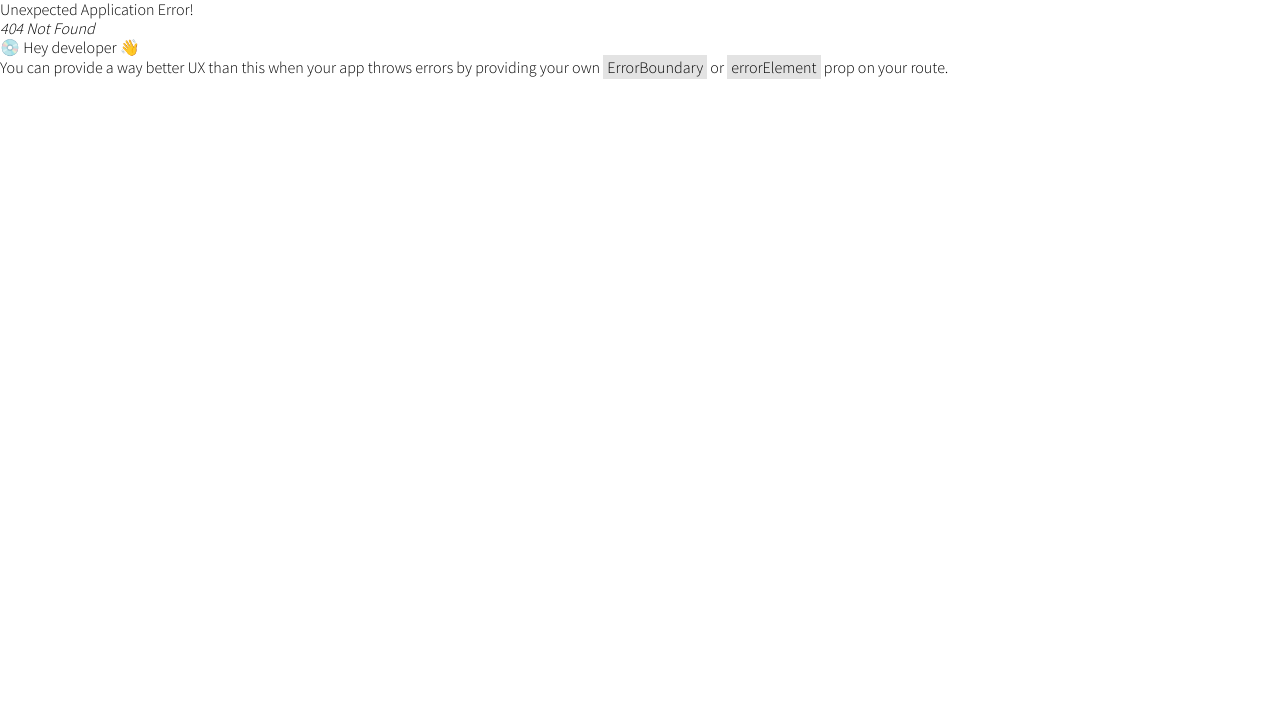
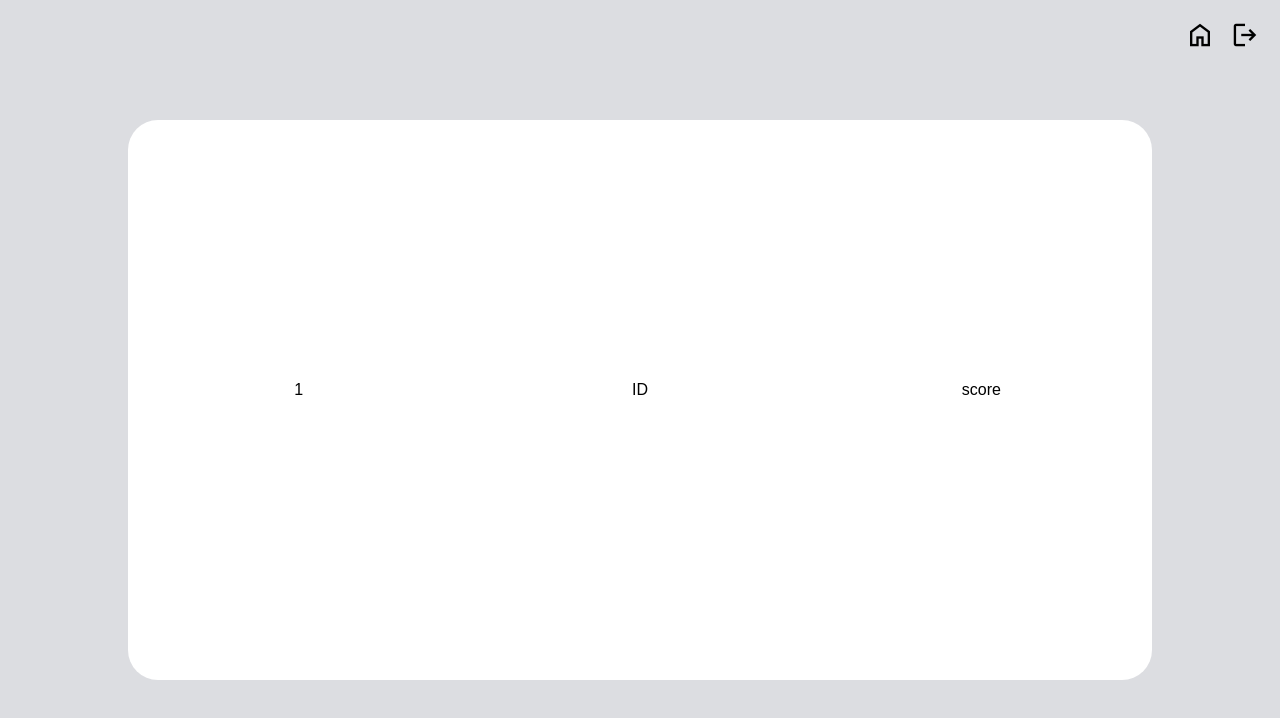
Before and after one commit to AtoZgagWebserver/AtoZ-Client, a React (Create React App) app: page /rank in a window 1280 px wide. Before the commit this address had no page. Shown: the top 718 px of the page. Built offline with nearby package versions, Linux system fonts and the light colour scheme; sample sign-in values are in the browser's storage.

Commit message:
rank페이지 구현

```diff
--- a/src/page/Home.js
+++ b/src/page/Home.js
@@ -82,7 +82,10 @@ const Home = () => {
         star
       </Rank>
       <Logout
-        onClick={() => navigate("/login")}
+        onClick={() => {
+          navigate("/login");
+          localStorage.removeItem("isAuthenticated");
+        }}
         className="material-symbols-outlined"
       >
         logout
@@ -90,7 +93,13 @@ const Home = () => {
       <Container>
         <Context>
           <img src={image} />
-          <p onClick={() => navigate("start")}>시작하기</p>
+          <p
+            onClick={() => {
+              navigate("quiz");
+            }}
+          >
+            시작하기
+          </p>
           <span>60초 동안 최대한 많은 문제를 풀어보세요!</span>
         </Context>
       </Container>
--- /dev/null
+++ b/src/page/Quiz.js
@@ -0,0 +1,6 @@
+const Quiz = ()=>{
+
+    return <></>
+}
+
+export default Quiz;
--- /dev/null
+++ b/src/page/Rank.js
@@ -0,0 +1,77 @@
+import styled from "styled-components";
+import { useNavigate } from "react-router-dom";
+const Wrapper = styled.div`
+  width: 100vw;
+  height: 100vh;
+  display: flex;
+  align-items: center;
+  justify-content: center;
+  background-color: #dcdde1;
+`;
+
+const Container = styled.div`
+  background-color: white;
+  border-radius: 30px;
+  display: flex;
+  align-items: center;
+  justify-content: center;
+  width: 80vw;
+  height: 70vh;
+  ul {
+    width: 100%;
+  }
+  li {
+    width: 100%;
+    height: 40px;
+    display: grid;
+    grid-template-columns: 1fr 1fr 1fr;
+  }
+  span {
+    text-align: center;
+  }
+`;
+
+const Home = styled.span`
+  position: absolute;
+  font-size: 30px;
+  top: 20px;
+  right: 65px;
+  cursor: pointer;
+`;
+const Logout = styled.span`
+  position: absolute;
+  font-size: 30px;
+  top: 20px;
+  right: 20px;
+  cursor: pointer;
+`;
+
+const Rank = () => {
+  const navigate = useNavigate();
+  return (
+    <Wrapper>
+      <Home onClick={() => navigate("/")} className="material-symbols-outlined">
+        home
+      </Home>
+      <Logout
+        onClick={() => {
+          navigate("/login");
+          localStorage.removeItem("isAuthenticated");
+        }}
+        className="material-symbols-outlined"
+      >
+        logout
+      </Logout>
+      <Container>
+        <ul>
+          <li>
+            <span>1</span>
+            <span>ID</span>
+            <span>score</span>
+          </li>
+        </ul>
+      </Container>
+    </Wrapper>
+  );
+};
+export default Rank;
```
Also changed, not shown: src/components/Router.js (+10 -0 lines).
